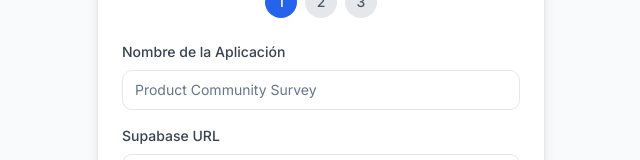
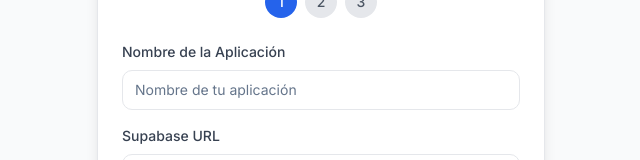
Before and after one commit to pablojavierrodriguez/survey-builder, a Next.js app: page /setup in a window 1280 px wide. Shown: the part 222-382 px from the top of the page, without its empty margins (319-959 px from the left). Built offline with nearby package versions, Linux system fonts and the light colour scheme; no server answers; the database is empty.

Commit message:
Fix wizard placeholder: use generic text instead of real app name

```diff
--- a/app/setup/page.tsx
+++ b/app/setup/page.tsx
@@ -180,7 +180,7 @@ export default function SetupPage() {
                                 type="text"
                                 value={appName}
                                 onChange={(e) => setAppName(e.target.value)}
-                                placeholder="Product Community Survey"
+                                placeholder="Nombre de tu aplicación"
                                 className="w-full"
                               />
                             </div>
```
